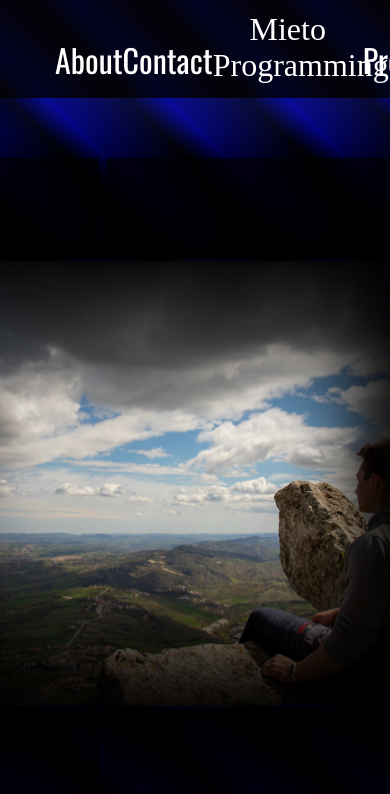
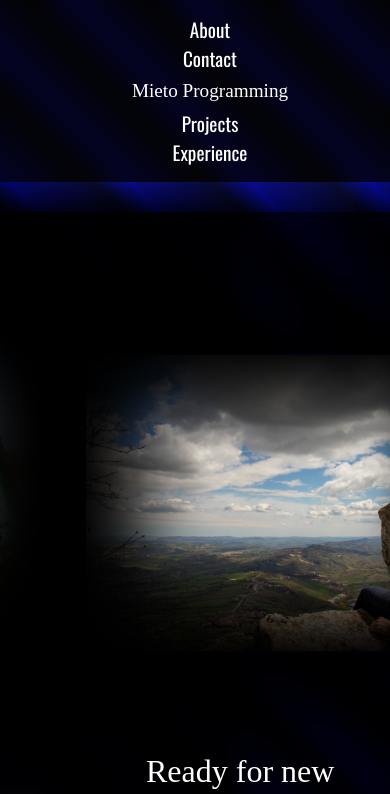
Before and after one commit to MietoProgramming/portfolio, a React (Create React App) app: page / in a window 390 px wide. Shown: the top 794 px of the page. Built offline with nearby package versions, Linux system fonts and the light colour scheme; a web font is replaced by a local one.

Commit message:
Mobile view

```diff
--- a/src/styles/About.scss
+++ b/src/styles/About.scss
@@ -99,3 +99,28 @@
     }
   }
 }
+
+@media (max-width: $breakpoint-phone) {
+  .aboutContainer {
+    flex-direction: column;
+
+    .preview {
+      height: 90vh;
+      position: absolute;
+      top: 20px;
+      z-index: -1;
+
+      .iconBubble {
+        top: 70vh;
+      }
+
+      .descBubble {
+        height: 90vh;
+        width: 95vw;
+        max-width: 250px;
+        font-size: 1em;
+        padding: 20px 40px;
+      }
+    }
+  }
+}
--- a/src/styles/Contact.scss
+++ b/src/styles/Contact.scss
@@ -46,3 +46,9 @@
     }
   }
 }
+
+@media (max-width: $breakpoint-phone) {
+  .contactContainer {
+    flex-direction: column;
+  }
+}
--- a/src/styles/Experience.scss
+++ b/src/styles/Experience.scss
@@ -15,6 +15,7 @@ $cardPosition: -30vh;
       position: static;
       height: 80vh;
       width: 20vw;
+      min-width: 200px;
 
       p {
         font-size: 18px;
@@ -129,3 +130,17 @@ $cardPosition: -30vh;
     opacity: 1;
   }
 }
+
+@media (max-width: $breakpoint-phone) {
+  .experienceContainer {
+    &.showCards {
+      flex-direction: column;
+      overflow-y: scroll;
+      .expCard {
+        width: 80vw;
+        height: max-content;
+        min-height: 60vh;
+      }
+    }
+  }
+}
--- a/src/styles/Home.scss
+++ b/src/styles/Home.scss
@@ -79,3 +79,38 @@
     }
   }
 }
+
+@media (max-width: $breakpoint-phone) {
+  .home {
+    .card {
+      width: 70vw !important;
+      height: 70vh;
+      min-width: 700px;
+      min-height: 80vh;
+      max-height: 100vh;
+      flex-direction: column;
+      justify-content: center;
+      align-items: center;
+      font-size: 2rem;
+      padding: 40px 0px;
+      margin: 0px 30px;
+
+      .cardImgBoxVer {
+        max-width: 470px;
+        img {
+          height: 400px;
+        }
+      }
+
+      .cardImgBoxHor {
+        height: 300px;
+        width: 470px;
+      }
+      .cardImgBoxHor,
+      .cardImgBoxVer,
+      .descriptionBox {
+        margin: 50px 30px;
+      }
+    }
+  }
+}
--- a/src/styles/Layout.scss
+++ b/src/styles/Layout.scss
@@ -81,3 +81,26 @@ footer {
 main {
   min-height: 100vh;
 }
+
+@media (max-width: $breakpoint-phone) {
+  header {
+    height: auto;
+    nav {
+      ul {
+        padding-inline-start: 0px;
+        flex-direction: column;
+        align-items: center;
+        font-size: 1.2rem;
+        li {
+          width: 80%;
+          text-align: center;
+          .homeButton {
+            white-space: nowrap;
+            font-size: 1.2rem;
+            width: 100%;
+          }
+        }
+      }
+    }
+  }
+}
--- a/src/styles/Projects.scss
+++ b/src/styles/Projects.scss
@@ -5,9 +5,10 @@
 }
 
 .projectsContainer {
-  padding: 2% 0%;
+  padding: 2%;
   display: grid;
   grid-template-columns: 1fr 1fr;
+  width: 100vw;
 
   @for $i from 1 through 4 {
     .d-#{$i} {
@@ -81,3 +82,15 @@
     transform: translateY(0);
   }
 }
+
+@media (max-width: $breakpoint-phone) {
+  .projectsContainer {
+    grid-template-columns: 1fr;
+    overflow-y: scroll;
+    max-height: 110vh;
+
+    .projectCard {
+      margin: 3vh 8vw;
+    }
+  }
+}
--- a/src/styles/Utils.scss
+++ b/src/styles/Utils.scss
@@ -6,3 +6,5 @@ $font-color: #ffffff;
 $primary-font-family: "Oswald", sans-serif;
 $quint-font: "Quintessential", cursive;
 $font-size: 18px;
+
+$breakpoint-phone: 900px;
```
